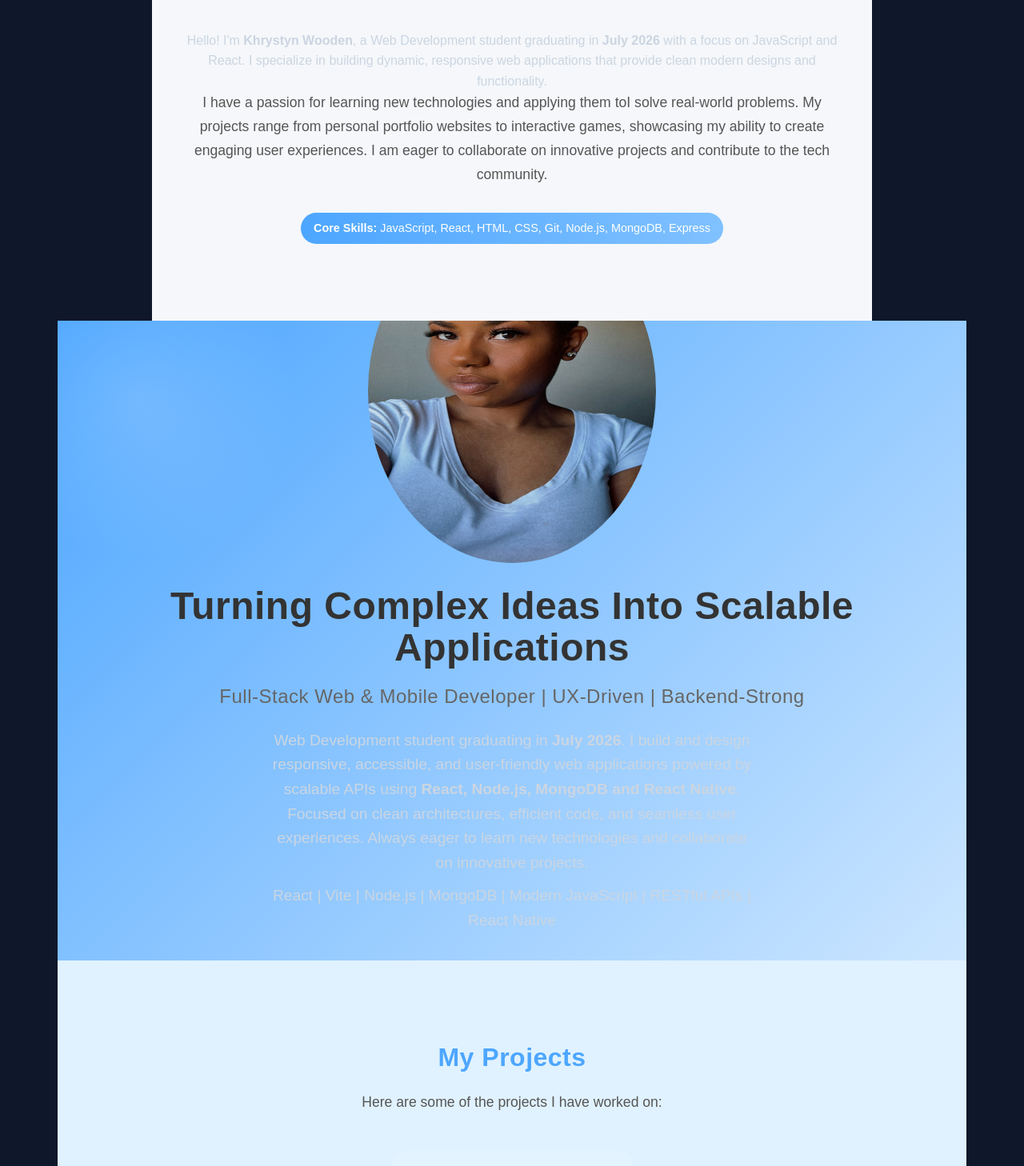
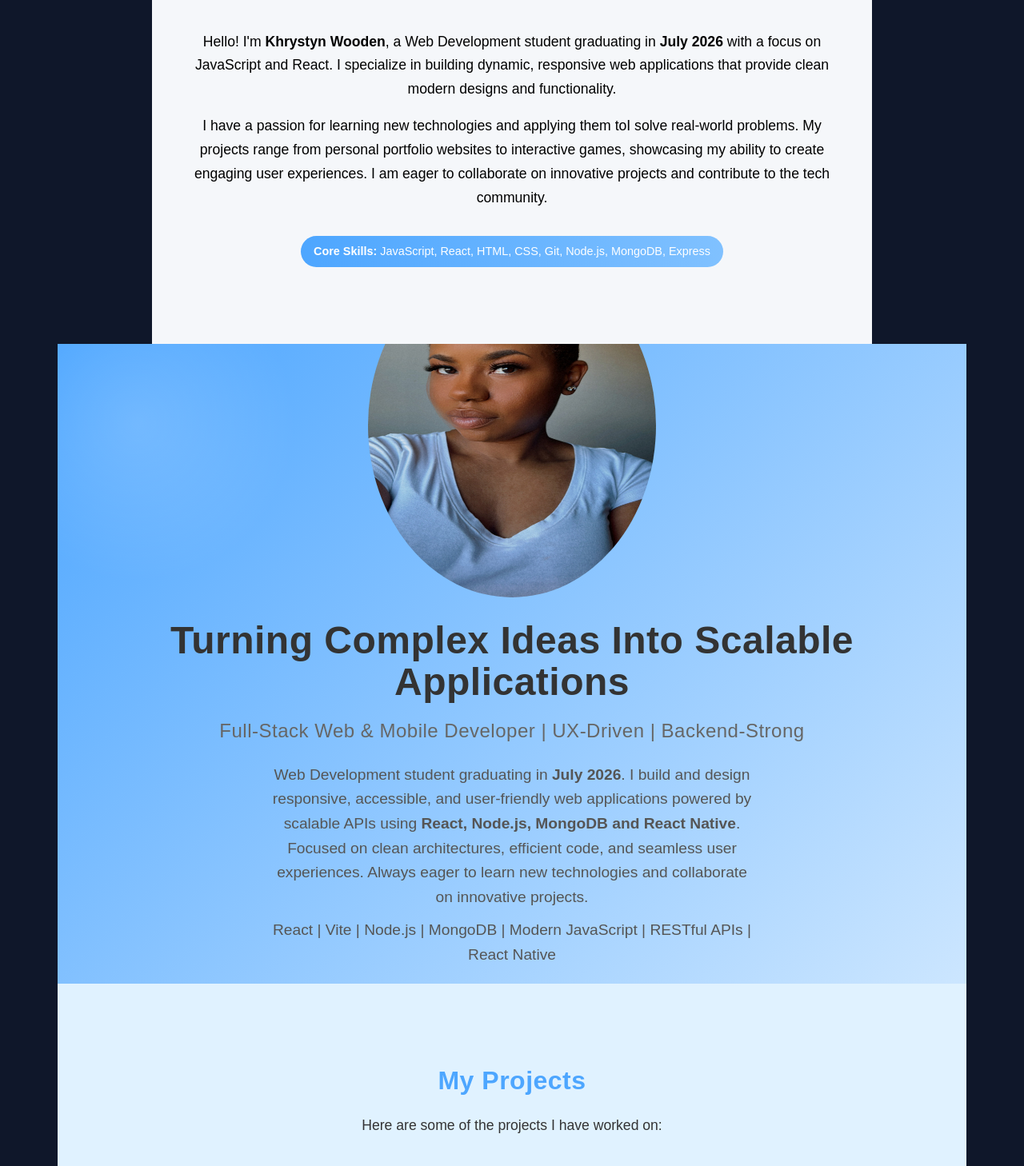
Before and after one commit to WoodenKhrystyn-FS/my-portfolio, a React (Vite) app: page / in a window 1280 px wide. Shown: the part 212-1670 px from the top of the page at 80% size. Built offline with nearby package versions, Linux system fonts and the light colour scheme.

Commit message:
Final updates for merging to dev

```diff
--- a/src/App.css
+++ b/src/App.css
@@ -12,7 +12,7 @@ html {
 body {
   font-family: "Inter", "Helvetica Neue", sans-serif;
   background-color: #0f172a; /* deep navy */
-  color: #f8fafc; /* soft white */
+  color: #323335; /* soft white */
   line-height: 1.6;
 }
 
--- a/src/Components/About.css
+++ b/src/Components/About.css
@@ -5,21 +5,23 @@
   text-align: center;
   font-family: 'Poppins', sans-serif;
   color: #333;
-  background-color: #f5f7fa;
+  background-color: #f5f7fa; /* soft, professional background */
 }
+
 
 .section-title {
   font-size: 2rem;
   font-weight: 700;
   margin-bottom: 1.5rem;
-  color: #4da6ff;
+  color: #4da6ff; /* soft blue accent */
 }
+
 
 .about-description {
   font-size: 1.1rem;
   line-height: 1.7;
   margin-bottom: 1rem;
-  color: #555;
+  color: #010101;
 }
 
 .skills-list {
--- a/src/Components/About.jsx
+++ b/src/Components/About.jsx
@@ -6,7 +6,7 @@ function About() {
     <section className="about">
       <div className="about-content">
         <h2 className="section-title">About Me...</h2>
-        <p>
+        <p className="about-description">
           Hello! I'm <strong>Khrystyn Wooden</strong>, a Web Development student
           graduating in <strong>July 2026</strong> with a focus on JavaScript
           and React. I specialize in building dynamic, responsive web
--- a/src/Components/Contact.css
+++ b/src/Components/Contact.css
@@ -27,10 +27,16 @@
   color: #fff;
   text-decoration: none;
   border-radius: 12px;
+  font-weight: 500;
   transition: transform 0.3s ease, box-shadow 0.3s ease;
+}
+
+@keyframes fadeIn {
+  from { opacity: 0; }
+  to { opacity: 1; }
 }
 
 .contact a:hover {
   transform: scale(1.05);
-  box-shadow: 0 8px 20px rgba(255, 196, 0, 0.4);
+  box-shadow: 0 8px 20px rgba(77, 166, 255, 0.4);
 }
--- a/src/Components/Hero.css
+++ b/src/Components/Hero.css
@@ -60,6 +60,7 @@
   font-size: 1.2rem;
   max-width: 600px;
   margin: 0 auto 10px auto;
+  color: #555;
 }
 
 .currently-building {
--- a/src/Components/Hero.jsx
+++ b/src/Components/Hero.jsx
@@ -37,7 +37,7 @@ function Hero({ kvlogo }) {
       <p className="currently-building">
         <span>
           Currently building : Personal Portfolio Website to showcase my
-          projects and skills and an React app during my Full Sail University
+          projects and skills, React app during my Full Sail University
           degree journey
         </span>
       </p>
--- a/src/Components/Projects.css
+++ b/src/Components/Projects.css
@@ -16,7 +16,7 @@
 .projects-description {
   font-size: 1.1rem;
   margin-bottom: 3rem;
-  color: #555;
+  color: #333;
 }
 
 .project-grid {
@@ -35,6 +35,7 @@
   transition: transform 0.3s ease, box-shadow 0.3s ease;
   width: 100%;
   max-width: 300px;
+
 }
 
 .project-card:hover {
--- a/src/Components/Projects.jsx
+++ b/src/Components/Projects.jsx
@@ -6,7 +6,7 @@ const projectList = [
     title: "Project 1: Personal Portfolio Website",
     description:
       "A responsive portfolio website built with React and styled-components. It showcases my skills, projects, and contact information.",
-    link: "https://khrystyn-wooden.netlify.app",
+    link: "#projects",
     github: "https://github.com/WoodenKhrystyn-FS/my-portfolio",
   },
   {
```
